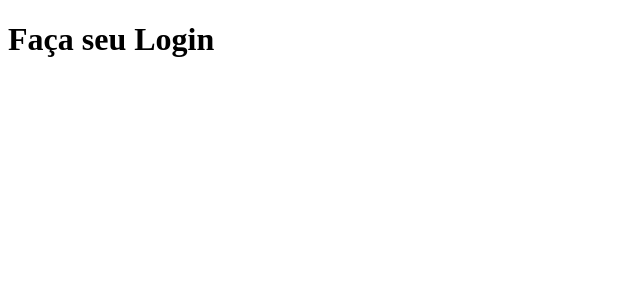
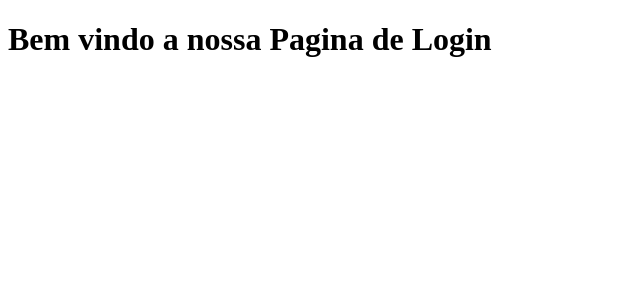
Before and after one commit to Andrescimentoo/react_LoginPage, a React (Vite) app in the folder login-page/: page / in a window 1280 px wide. Shown: the top 300 px of the page, without its empty margins (0-640 px from the left). Built offline with nearby package versions, Linux system fonts and the light colour scheme.

Commit message:
fix: alterando texto H1

```diff
--- a/login-page/src/App.jsx
+++ b/login-page/src/App.jsx
@@ -1,16 +1,16 @@
 import { useState } from 'react'
 
 
-const app = ()=> {
+function App() {
 
 
   return (
     <div>
-      <h1>Faça seu Login</h1>
+       <h1>Bem vindo a nossa Pagina de Login</h1>
     </div>
   )
 
 
 }
 
-export default app
+export default App
```
